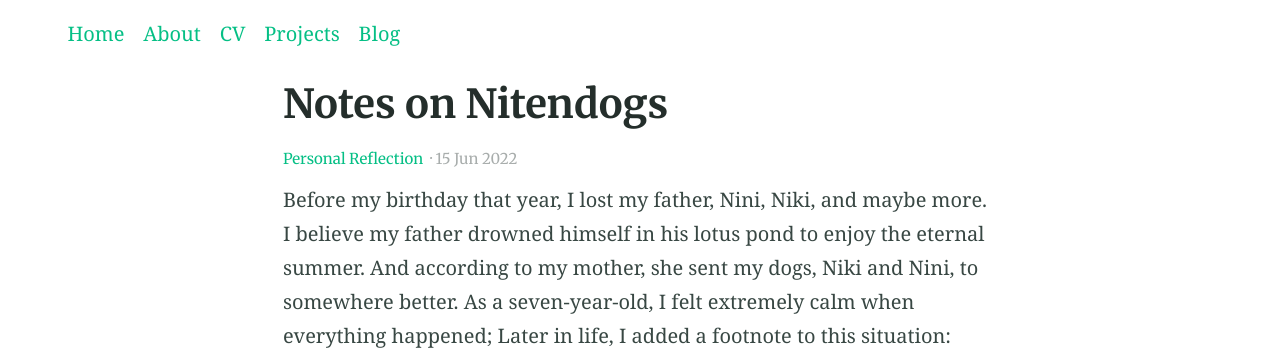
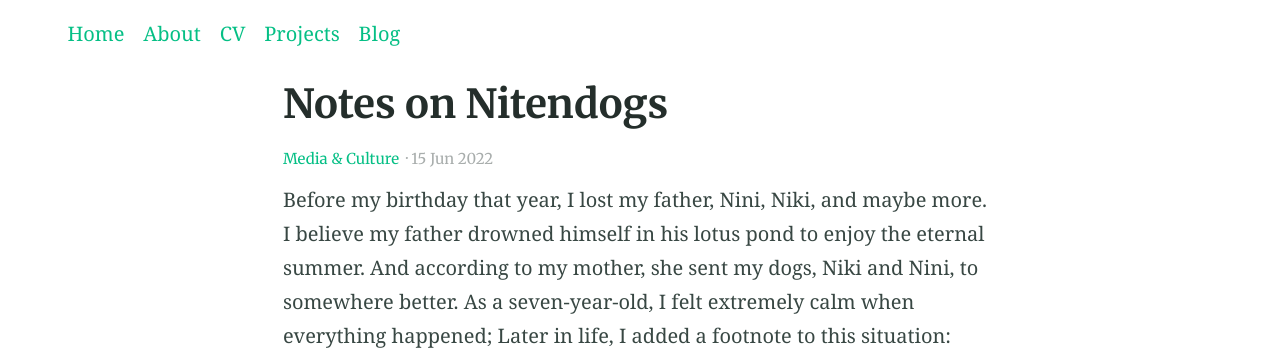
Before and after one commit to 3dithl33/3dithl33.github.io, a Jekyll site: the page built from _posts/2022-06-15-Notes-on-Nintendogs.md, in a window 1280 px wide and 900 px high. Shown: the top 350 px of the window. Built offline with Jekyll 4.4.1, drawn with Linux system fonts in a browser that asks for light colours.

Commit message:
Update 2022-06-15-Notes-on-Nintendogs.md

```diff
--- a/_posts/2022-06-15-Notes-on-Nintendogs.md
+++ b/_posts/2022-06-15-Notes-on-Nintendogs.md
@@ -1,7 +1,7 @@
 ---
 title: Notes on Nitendogs
 categories:
-- Personal Reflection
+- Media & Culture
 ---
 Before my birthday that year, I lost my father, Nini, Niki, and maybe more.<br>
 I believe my father drowned himself in his lotus pond to enjoy the eternal summer. And according to my mother, she sent my dogs, Niki and Nini, to somewhere better. As a seven-year-old, I felt extremely calm when everything happened; Later in life, I added a footnote to this situation: how can someone even feel anything if they learned the word “obituary” before they could even write the character for “love” on their own? At the time, I had a very chaotic concept of “being dead”. Most of the time, the people around me saw it as a drastically negative thing, but, as my mom told me, puppies and Dad had gone somewhere better. Sometimes I even thought I was being punished for “being alive”, and all I wanted was to go there and meet my dogs again.<br>
```
